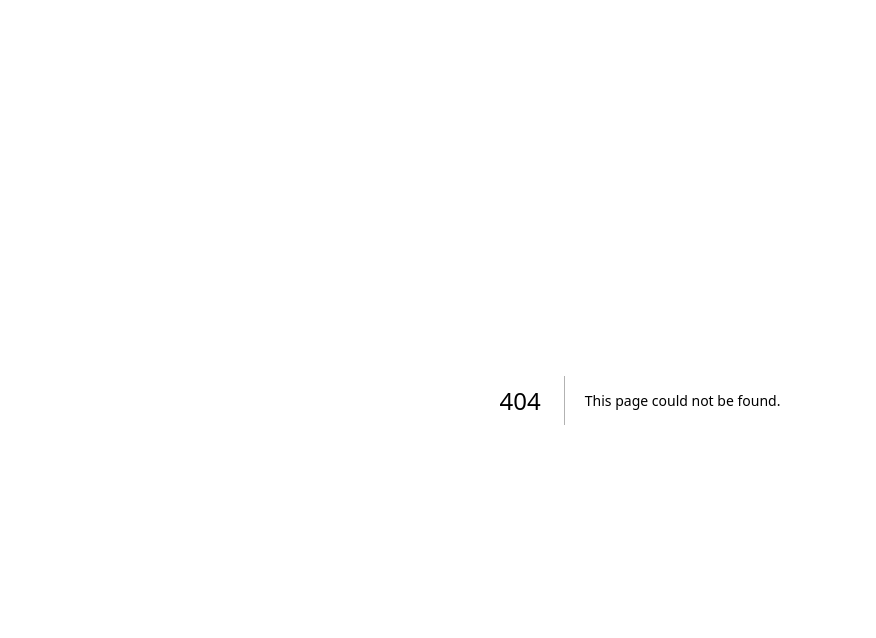
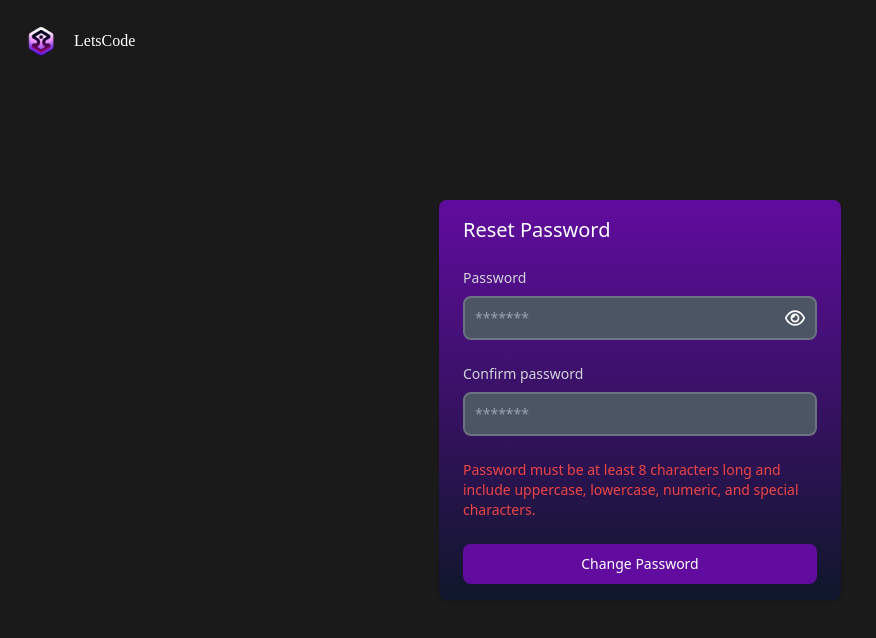
Before and after one commit to AbassHammed/FrontendOnlineCompiler, a Next.js app: page /reset in a window 1280 px wide. Before the commit this address had no page. Shown: the top 638 px of the page, without its empty margins (0-876 px from the left). Built offline with nearby package versions, Linux system fonts and the light colour scheme; no server answers.

Commit message:
Advanced functionalities

```diff
--- a/next.config.js
+++ b/next.config.js
@@ -5,10 +5,4 @@ const nextConfig = {
   reactStrictMode: true,
 }
 
-module.exports = {
-  nextConfig,
-  webpack: (config) => {
-    config.resolve.alias.canvas = false;
-    return config;
-  },
-}
+module.exports = nextConfig
--- a/package.json
+++ b/package.json
@@ -22,8 +22,8 @@
     "react-icons": "^5.0.1",
     "react-pdf": "^7.7.0",
     "react-split": "^2.0.14",
-    "react-toastify": "^10.0.1",
     "recoil": "^0.7.7",
+    "sonner": "^1.3.1",
     "styled-components": "^6.1.8",
     "uuid": "^9.0.1"
   },
--- a/src/components/Modals/AuthModal.tsx
+++ b/src/components/Modals/AuthModal.tsx
@@ -2,7 +2,7 @@ import { authModalState } from "@/atoms/authModalAtom";
 import React, { useEffect } from "react";
 import { IoClose } from "react-icons/io5";
 import Login from "./Login";
-import ResetPassword from "./ResetPassword";
+import SendResetPassword from "./SendResetPassword";
 import Signup from "./Signup";
 import { useRecoilValue, useSetRecoilState } from "recoil";
 import CreateSession from "./CreateSession";
@@ -31,7 +31,7 @@ const AuthModal: React.FC<AuthModalProps> = () => {
 								<IoClose className='h-5 w-5' />
 							</button>
 						</div>
-						{authModal.type === "login" ? <Login /> : authModal.type === "register" ? <Signup /> :authModal.type === "create" ? <CreateSession /> : authModal.type === "join" ? <JoinSession /> : <ResetPassword />}
+						{authModal.type === "login" ? <Login /> : authModal.type === "register" ? <Signup /> :authModal.type === "create" ? <CreateSession /> : authModal.type === "join" ? <JoinSession /> : <SendResetPassword />}
 					</div>
 				</div>
 			</div>
--- a/src/components/Modals/JoinSession.tsx
+++ b/src/components/Modals/JoinSession.tsx
@@ -2,7 +2,7 @@ import { firestore } from "@/firebase/firebase";
 import { addDoc, arrayUnion, collection, doc, getDoc, getDocs, query, updateDoc, where } from "firebase/firestore";
 import { useRouter } from "next/router";
 import React, { useState } from "react";
-import { toast } from "react-toastify";
+import { toast } from "sonner";
 type JoinSessionProps = {};
 
 const JoinSession: React.FC<JoinSessionProps> = () => {
@@ -16,7 +16,7 @@ const JoinSession: React.FC<JoinSessionProps> = () => {
 
 	const validateInputs = () => {
 		if (!inputs.sessionId || !inputs.UserName) {
-			toast("Please fill all fields", { position: "top-center", autoClose: 3000, theme: "dark" });
+			toast.warning("Please fill all fields");
 			return false;
 		}
 		return true;
@@ -29,7 +29,7 @@ const JoinSession: React.FC<JoinSessionProps> = () => {
 			const querySnapshot = await getDocs(sessionsQuery);
 
 			if (querySnapshot.empty) {
-				toast("Session ID not found", { position: "top-center", autoClose: 3000, theme: "dark" });
+				toast.error("Session ID not found");
 				return;
 			}
 
@@ -48,19 +48,26 @@ const JoinSession: React.FC<JoinSessionProps> = () => {
 					quitedAt: null
 				});
 			} else {
-				// await updateDoc(doc(firestore, `sessions/${sessionDoc.id}/users`, userDoc.id), {
-				// 	connected: true,
-				// 	quitedAt: null
-				// });
+				try {
+					const userRef = doc(firestore, `sessions/${sessionDoc.id}/users`, userDoc.id);
+					const docSnapshot = await getDoc(userRef);
+
+					if (docSnapshot.exists()) {
+						const userData = docSnapshot.data();
+						if (!userData.connected) {
+							toast.error("You've been disconnected, please contact your session Admin");
+						}
+					}
+				} catch {
+
+				}
 				router.push({
 					pathname: `/compiler/${inputs.sessionId}`,
 					query: { filePath: sessionData.filePath, sessionName: sessionData.sessionName, sessionId: sessionDoc.id, UserId: userDoc.id },
 				});
 			}
-
 		} catch (error) {
-			toast("Error joining session", { position: "top-center", autoClose: 3000, theme: "dark" });
-			console.error("Error joining session: ", error);
+			toast.error("Error joining session");
 		} finally {
 			setIsLoading(false);
 		}
--- a/src/components/Modals/Login.tsx
+++ b/src/components/Modals/Login.tsx
@@ -4,7 +4,7 @@ import { useRouter } from "next/router";
 import React, { useEffect, useState } from "react";
 import { useSignInWithEmailAndPassword } from "react-firebase-hooks/auth";
 import { useSetRecoilState } from "recoil";
-import { toast } from "react-toastify";
+import { toast } from "sonner";
 type LoginProps = {};
 
 const Login: React.FC<LoginProps> = () => {
@@ -21,18 +21,18 @@ const Login: React.FC<LoginProps> = () => {
 
 	const handleLogin = async (e: React.FormEvent<HTMLFormElement>) => {
 		e.preventDefault();
-		if (!inputs.email || !inputs.password) return alert("Please fill all fields");
+		if (!inputs.email || !inputs.password) return toast.warning("Please fill all fields");
 		try {
 			const newUser = await signInWithEmailAndPassword(inputs.email, inputs.password);
 			if (!newUser) return;
 			router.push("/");
 		} catch (error: any) {
-			toast.error(error.message, { position: "top-center", autoClose: 3000, theme: "dark" });
+			toast.error(error.message);
 		}
 	};
 
 	useEffect(() => {
-		if (error) toast.error(error.message, { position: "top-center", autoClose: 3000, theme: "dark" });
+		if (error) toast.error(error.message);
 	}, [error]);
 	return (
 		<form className='space-y-6 px-6 pb-4' onSubmit={handleLogin}>
--- a/src/components/Modals/ResetPassword.tsx
+++ b/src/components/Modals/SendResetPassword.tsx
@@ -1,23 +1,23 @@
 import { auth } from "@/firebase/firebase";
 import React, { useState, useEffect } from "react";
 import { useSendPasswordResetEmail } from "react-firebase-hooks/auth";
-import { toast } from "react-toastify";
-type ResetPasswordProps = {};
+import { toast } from "sonner";
+type SendResetPasswordProps = {};
 
-const ResetPassword: React.FC<ResetPasswordProps> = () => {
+const SendResetPassword: React.FC<SendResetPasswordProps> = () => {
 	const [email, setEmail] = useState("");
 	const [sendPasswordResetEmail, sending, error] = useSendPasswordResetEmail(auth);
 	const handleReset = async (e: React.FormEvent<HTMLFormElement>) => {
 		e.preventDefault();
 		const success = await sendPasswordResetEmail(email);
 		if (success) {
-			toast.success("Password reset email sent", { position: "top-center", autoClose: 3000, theme: "dark" });
+			toast.success("Password reset email sent");
 		}
 	};
 
 	useEffect(() => {
 		if (error) {
-			alert(error.message);
+			toast.error(error.message);
 		}
 	}, [error]);
 	return (
@@ -51,4 +51,4 @@ const ResetPassword: React.FC<ResetPasswordProps> = () => {
 		</form>
 	);
 };
-export default ResetPassword;
+export default SendResetPassword;
--- a/src/components/Modals/Signup.tsx
+++ b/src/components/Modals/Signup.tsx
@@ -4,43 +4,63 @@ import { useSetRecoilState } from 'recoil';
 import { useCreateUserWithEmailAndPassword } from 'react-firebase-hooks/auth';
 import { auth } from "@/firebase/firebase";
 import { useRouter } from 'next/router';
+import { toast } from "sonner";
+import { FaRegEye, FaRegEyeSlash } from "react-icons/fa6";
 
 type SignupProps = {};
 
 const Signup: React.FC<SignupProps> = () => {
 	const setAuthModalState = useSetRecoilState(authModalState);
-	const handleClick = () => {
-		setAuthModalState((prev) => ({ ...prev, type: "login" }));
-	};
-	const [inputs, setInputs] = useState({ email: "", displayName: "", password: "" });
+	const router = useRouter();
+	const [createUserWithEmailAndPassword, user, loading, error] = useCreateUserWithEmailAndPassword(auth);
 
-	const router = useRouter();
-
-	const [
-		createUserWithEmailAndPassword,
-		user,
-		loading,
-		error,
-		] = useCreateUserWithEmailAndPassword(auth);
+	const [inputs, setInputs] = useState({ email: "", password: "", confirmPassword: "" });
+	const [isFormValid, setIsFormValid] = useState(false);
+	const [showPassword, setShowPassword] = useState(false);
+	const [passwordError, setPasswordError] = useState("");
 
 	const handleChangeInput = (e: React.ChangeEvent<HTMLInputElement>) => {
 		setInputs((prev) => ({ ...prev, [e.target.name]: e.target.value }));
 	};
 
+	const togglePasswordVisibility = () => setShowPassword(!showPassword);
+
+	const passwordRegex = /^(?=.*[a-z])(?=.*[A-Z])(?=.*\d)(?=.*[@$!%*?&])[A-Za-z\d@$!%*?&]{8,}$/;
+
+    useEffect(() => {
+        const isValid = passwordRegex.test(inputs.password) && inputs.password === inputs.confirmPassword;
+		setIsFormValid(isValid);
+
+		if (!passwordRegex.test(inputs.password))
+		{
+			setPasswordError("Password must be at least 8 characters long and include uppercase, lowercase, numeric, and special characters.");
+		}
+		else if (inputs.password != inputs.confirmPassword)
+		{
+			setPasswordError("Passwords do not match");
+		}
+		else
+			setPasswordError("");
+	}, [inputs]);
+
+	const handleClick = () => {
+		setAuthModalState((prev) => ({ ...prev, type: "login" }));
+	};
+
 	const handleRegister = async (e: React.FormEvent<HTMLFormElement>) => {
 		e.preventDefault();
-		if (!inputs.email || !inputs.password || !inputs.displayName) return alert("Please fill all fields");
+		if (!inputs.email || !inputs.password) return toast.info("Please fill all fields");
 		try {
 			const newUser = await createUserWithEmailAndPassword(inputs.email, inputs.password);
 			if (!newUser) return;
 			router.push('/');
 		} catch (error:any) {
-			alert(error.message)
+			toast.error(error.message)
 		}
 	};
 
 	useEffect(() => {
-		if (error) alert(error.message);
+		if (error) toast.error(error.message);
 	},[error])
 
 	return (
@@ -55,51 +75,55 @@ const Signup: React.FC<SignupProps> = () => {
 					type='email'
 					name='email'
 					id='email'
-					className='
-        border-2 outline-none sm:text-sm rounded-lg focus:ring-blue-500 focus:border-blue-500 block w-full p-2.5
-        bg-gray-600 border-gray-500 placeholder-gray-400 text-white
-    '
+					className='border-2 outline-none sm:text-sm rounded-lg focus:ring-blue-500 focus:border-blue-500 block w-full p-2.5 bg-gray-600 border-gray-500 placeholder-gray-400 text-white'
 					placeholder='name@company.com'
-				/>
-			</div>
-			<div>
-				<label htmlFor='displayName' className='text-sm font-medium block mb-2 text-gray-300'>
-					Full Name
-				</label>
-				<input
-				onChange={handleChangeInput}
-					type='displayName'
-					name='displayName'
-					id='displayName'
-					className='
-        border-2 outline-none sm:text-sm rounded-lg focus:ring-blue-500 focus:border-blue-500 block w-full p-2.5
-        bg-gray-600 border-gray-500 placeholder-gray-400 text-white
-    '
-					placeholder='John Doe'
 				/>
 			</div>
 			<div>
 				<label htmlFor='password' className='text-sm font-medium block mb-2 text-gray-300'>
 					Password
 				</label>
+				<div className='relative flex items-center'>
+					<input
+						onChange={handleChangeInput}
+						type={showPassword ? 'text' : 'password'}
+						name='password'
+						id='password'
+						className='border-2 outline-none sm:text-sm rounded-lg focus:ring-blue-500 focus:border-blue-500 block w-full p-2.5 bg-gray-600 border-gray-500 placeholder-gray-400 text-white '
+						placeholder='*******'
+					/>
+					<div className='absolute inset-y-0 right-0 pr-3 flex items-center text-sm leading-5'>
+						{showPassword ? (
+							<FaRegEyeSlash className='h-5 w-5 text-white' onClick={togglePasswordVisibility} />
+						) : (
+							<FaRegEye className='h-5 w-5 text-white' onClick={togglePasswordVisibility} />
+						)}
+					</div>
+				</div>
+			</div>
+			<div>
+				<label htmlFor='confirmPassword' className='text-sm font-medium block mb-2 text-gray-300'>
+					Confirm password
+				</label>
 				<input
 					onChange={handleChangeInput}
-					type='password'
-					name='password'
-					id='password'
-					className='
-        border-2 outline-none sm:text-sm rounded-lg focus:ring-blue-500 focus:border-blue-500 block w-full p-2.5
-        bg-gray-600 border-gray-500 placeholder-gray-400 text-white
-    '
+					type={showPassword ? 'text' : 'password'}
+					name='confirmPassword'
+					id='confirmPassword'
+					className='border-2 outline-none sm:text-sm rounded-lg focus:ring-blue-500 focus:border-blue-500 block w-full p-2.5 bg-gray-600 border-gray-500 placeholder-gray-400 text-white '
 					placeholder='*******'
 				/>
 			</div>
+            {passwordError && (
+                <div className='text-red-500 text-sm'>
+                    {passwordError}
+                </div>
+            )}
 
 			<button
 				type='submit'
-				className='w-full text-white focus:ring-blue-300 font-medium rounded-lg
-            text-sm px-5 py-2.5 text-center bg-brand-purple hover:bg-brand-purple-s
-        '
+				disabled={!isFormValid}
+				className='w-full text-white focus:ring-blue-300 font-medium rounded-lg text-sm px-5 py-2.5 text-center bg-brand-purple hover:bg-brand-purple-s'
 			>
 				{loading ? "Signing Up..." : "Sign Up"}
 			</button>
--- a/src/components/Topbar/Topbar.tsx
+++ b/src/components/Topbar/Topbar.tsx
@@ -11,6 +11,7 @@ import Logout from "../Buttons/Logout";
 import { firestore } from "@/firebase/firebase";
 import { doc, updateDoc } from "firebase/firestore";
 import { useRouter } from "next/router";
+import { toast } from "sonner";
 
 type TopbarProps = {
 	compilerPage?: boolean;
@@ -36,7 +37,7 @@ const Topbar: React.FC<TopbarProps> = ({ compilerPage, sessionName, sessionId, U
 
 	const handleQuit = async () => {
         if (!sessionId || !UserId) {
-            console.error("Session ID or User ID is missing");
+            toast.info("An internal error occured");
             return;
         }
 
@@ -49,8 +50,8 @@ const Topbar: React.FC<TopbarProps> = ({ compilerPage, sessionName, sessionId, U
 
             // Redirect to the join/create session page or home page
             router.push('/');
-        } catch (error) {
-            console.error("Error quitting session: ", error);
+		} catch (error) {
+			toast.error("Error quitting session");
         }
     };
 
--- a/src/pages/_app.tsx
+++ b/src/pages/_app.tsx
@@ -2,9 +2,8 @@ import "@/styles/globals.css";
 import Head from "next/head";
 import type { AppProps } from "next/app";
 import { RecoilRoot } from "recoil";
-import { ToastContainer } from "react-toastify";
-import "react-toastify/dist/ReactToastify.css";
 import { useEffect } from "react";
+import { Toaster } from 'sonner';
 
 export default function App({ Component, pageProps }: AppProps) {
 
@@ -24,7 +23,7 @@ export default function App({ Component, pageProps }: AppProps) {
         <meta name="viewport" content="width=device-width, initial-scale=1" />
         <link rel="icon" href="/favicon.png"/>
       </Head>
-      <ToastContainer className="no-select"/>
+      <Toaster richColors position="top-center" closeButton />
       <Component {...pageProps} />
     </RecoilRoot>
   );
--- a/src/pages/compiler/[sid].tsx
+++ b/src/pages/compiler/[sid].tsx
@@ -5,7 +5,7 @@ import { doc, onSnapshot, updateDoc } from 'firebase/firestore';
 import { useRouter } from 'next/router';
 import React, { useEffect, useState } from 'react';
 import { useAuth } from '@/hooks/useAuth';
-import { toast } from 'react-toastify';
+import { toast } from 'sonner';
 
 const Compiler: React.FC = () => {
     const { user, loading: authLoading } = useAuth();
@@ -15,7 +15,7 @@ const Compiler: React.FC = () => {
     const [warningTimeoutId, setWarningTimeoutId] = useState<NodeJS.Timeout | null>(null);
 
     const notifyUserOfDisconnection = () => {
-        toast('You will be disconnected if you leave the page.', { position: "top-center", autoClose: 8000, theme: "dark" });
+        toast.warning('You will be disconnected if you leave the page.');
     };
 
     const setDisconnectedAfterTimeout = () => {
@@ -24,7 +24,7 @@ const Compiler: React.FC = () => {
                 const userRef = doc(firestore, `sessions/${sessionId}/users`, UserId);
                 await updateDoc(userRef, { connected: false });
             }
-        }, 10000);
+        }, 1000);
         setWarningTimeoutId(timeoutId);
     };
 
@@ -49,10 +49,13 @@ const Compiler: React.FC = () => {
             }
         });
 
+        document.addEventListener('mouseleave', notifyUserOfDisconnection);
+
         document.addEventListener('visibilitychange', handleVisibilityChange);
 
         return () => {
             document.removeEventListener('visibilitychange', handleVisibilityChange);
+            document.addEventListener('mouseleave', notifyUserOfDisconnection);
             if (warningTimeoutId) clearTimeout(warningTimeoutId);
             unsubscribe();
         };
--- /dev/null
+++ b/src/pages/reset/index.tsx
@@ -0,0 +1,118 @@
+import { authModalState } from '@/atoms/authModalAtom';
+import Navbar from '@/components/Navbar/Navbar';
+import React, { useEffect, useState } from 'react';
+import { useSetRecoilState } from 'recoil';
+import { useCreateUserWithEmailAndPassword } from 'react-firebase-hooks/auth';
+import { auth } from "@/firebase/firebase";
+import { useRouter } from 'next/router';
+import { toast } from "sonner";
+import { FaRegEye, FaRegEyeSlash } from "react-icons/fa6";
+
+type ResestPasswordPageProps = {
+
+};
+
+const ResestPasswordPage: React.FC<ResestPasswordPageProps> = () => {
+    const setAuthModalState = useSetRecoilState(authModalState);
+	const router = useRouter();
+	const [createUserWithEmailAndPassword, user, loading, error] = useCreateUserWithEmailAndPassword(auth);
+
+	const [inputs, setInputs] = useState({ email: "", password: "", confirmPassword: "" });
+	const [isFormValid, setIsFormValid] = useState(false);
+	const [showPassword, setShowPassword] = useState(false);
+	const [passwordError, setPasswordError] = useState("");
+
+	const handleChangeInput = (e: React.ChangeEvent<HTMLInputElement>) => {
+		setInputs((prev) => ({ ...prev, [e.target.name]: e.target.value }));
+	};
+
+	const togglePasswordVisibility = () => setShowPassword(!showPassword);
+
+	const passwordRegex = /^(?=.*[a-z])(?=.*[A-Z])(?=.*\d)(?=.*[@$!%*?&])[A-Za-z\d@$!%*?&]{8,}$/;
+
+    useEffect(() => {
+        const isValid = passwordRegex.test(inputs.password) && inputs.password === inputs.confirmPassword;
+		setIsFormValid(isValid);
+
+		if (!passwordRegex.test(inputs.password))
+		{
+			setPasswordError("Password must be at least 8 characters long and include uppercase, lowercase, numeric, and special characters.");
+		}
+		else if (inputs.password != inputs.confirmPassword)
+		{
+			setPasswordError("Passwords do not match");
+		}
+		else
+			setPasswordError("");
+	}, [inputs]);
+
+    useEffect(() => {
+		if (error) toast.error(error.message);
+	},[error])
+
+    return (
+        <div className="flex flex-col items-center justify-center h-screen bg-[#1A1A1A] text-white relative">
+            <div className="absolute w-full top-0">
+                <Navbar />
+            </div>
+			<div className='w-full sm:w-[450px]  absolute top-[50%] left-[50%] translate-x-[-50%] translate-y-[-50%]  flex justify-center items-center'>
+				<div className='relative w-full h-full mx-auto flex items-center justify-center'>
+					<div className='bg-white rounded-lg shadow relative w-full bg-gradient-to-b from-brand-purple to-slate-900 mx-6'>
+                        <form className='space-y-6 px-6 pb-4'>
+                            <h3 className='text-xl font-medium text-white mt-4'>Reset Password</h3>
+                            <div>
+                                <label htmlFor='password' className='text-sm font-medium block mb-2 text-gray-300'>
+                                    Password
+                                </label>
+                                <div className='relative flex items-center'>
+                                    <input
+                                        onChange={handleChangeInput}
+                                        type={showPassword ? 'text' : 'password'}
+                                        name='password'
+                                        id='password'
+                                        className='border-2 outline-none sm:text-sm rounded-lg focus:ring-blue-500 focus:border-blue-500 block w-full p-2.5 bg-gray-600 border-gray-500 placeholder-gray-400 text-white '
+                                        placeholder='*******'
+                                    />
+                                    <div className='absolute inset-y-0 right-0 pr-3 flex items-center text-sm leading-5'>
+                                        {showPassword ? (
+                                            <FaRegEyeSlash className='h-5 w-5 text-white' onClick={togglePasswordVisibility} />
+                                        ) : (
+                                            <FaRegEye className='h-5 w-5 text-white' onClick={togglePasswordVisibility} />
+                                        )}
+                                    </div>
+                                </div>
+                            </div>
+                            <div>
+                                <label htmlFor='confirmPassword' className='text-sm font-medium block mb-2 text-gray-300'>
+                                    Confirm password
+                                </label>
+                                <input
+                                    onChange={handleChangeInput}
+                                    type={showPassword ? 'text' : 'password'}
+                                    name='confirmPassword'
+                                    id='confirmPassword'
+                                    className='border-2 outline-none sm:text-sm rounded-lg focus:ring-blue-500 focus:border-blue-500 block w-full p-2.5 bg-gray-600 border-gray-500 placeholder-gray-400 text-white '
+                                    placeholder='*******'
+                                />
+                            </div>
+                            {passwordError && (
+                                <div className='text-red-500 text-sm'>
+                                    {passwordError}
+                                </div>
+                            )}
+
+                            <button
+                                type='submit'
+                                disabled={!isFormValid}
+                                className='w-full text-white focus:ring-blue-300 font-medium rounded-lg text-sm px-5 py-2.5 text-center bg-brand-purple hover:bg-brand-purple-s'
+                            >
+                                {loading ? "Changing..." : "Change Password"}
+                            </button>
+                        </form>
+					</div>
+				</div>
+			</div>
+        </div>
+    );
+}
+export default ResestPasswordPage;
```
Also changed, not shown: src/components/Modals/CreateSession.tsx (+9 -21 lines), 1 other file (tests, documents, lock files or other folders).
